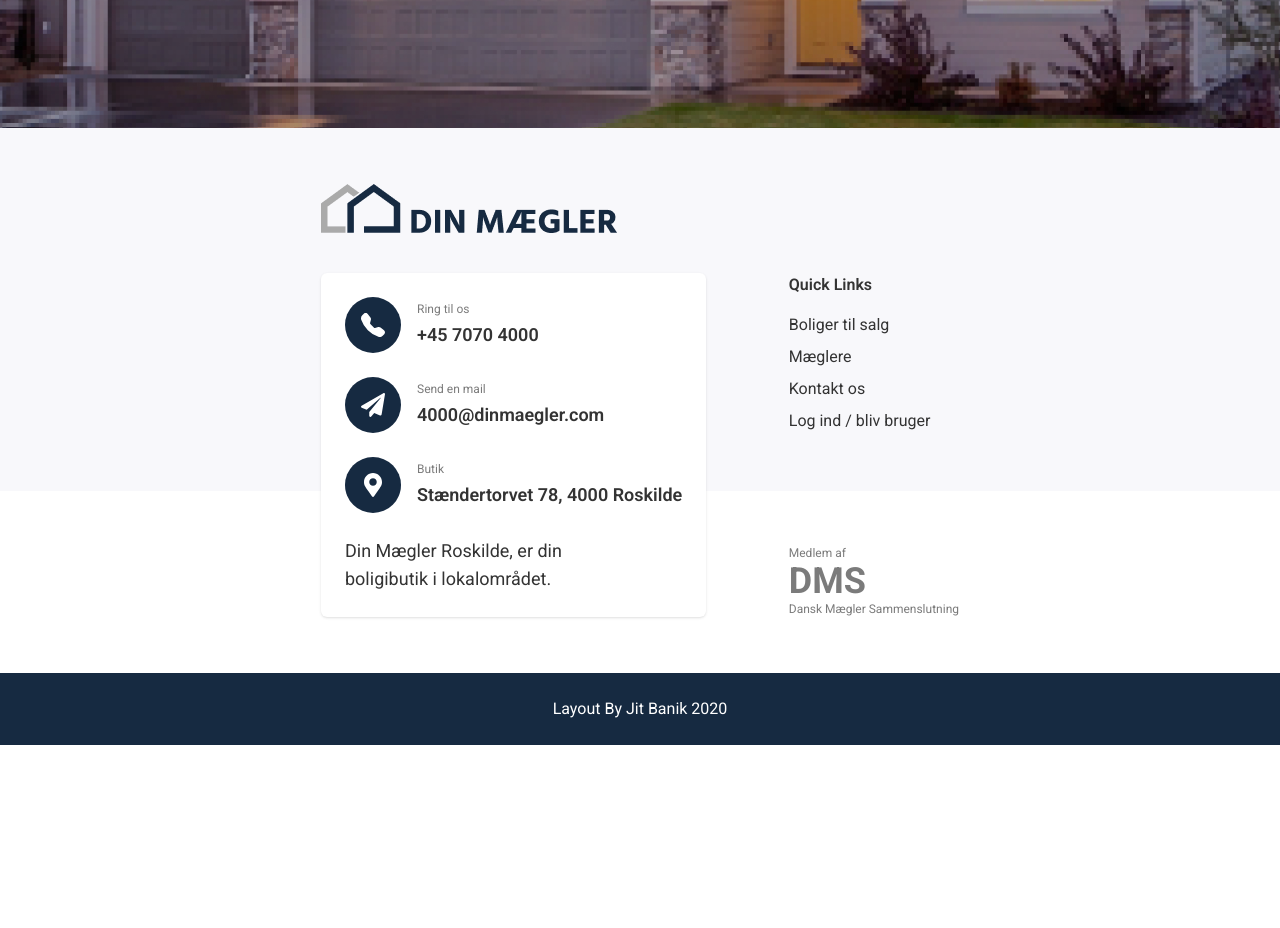
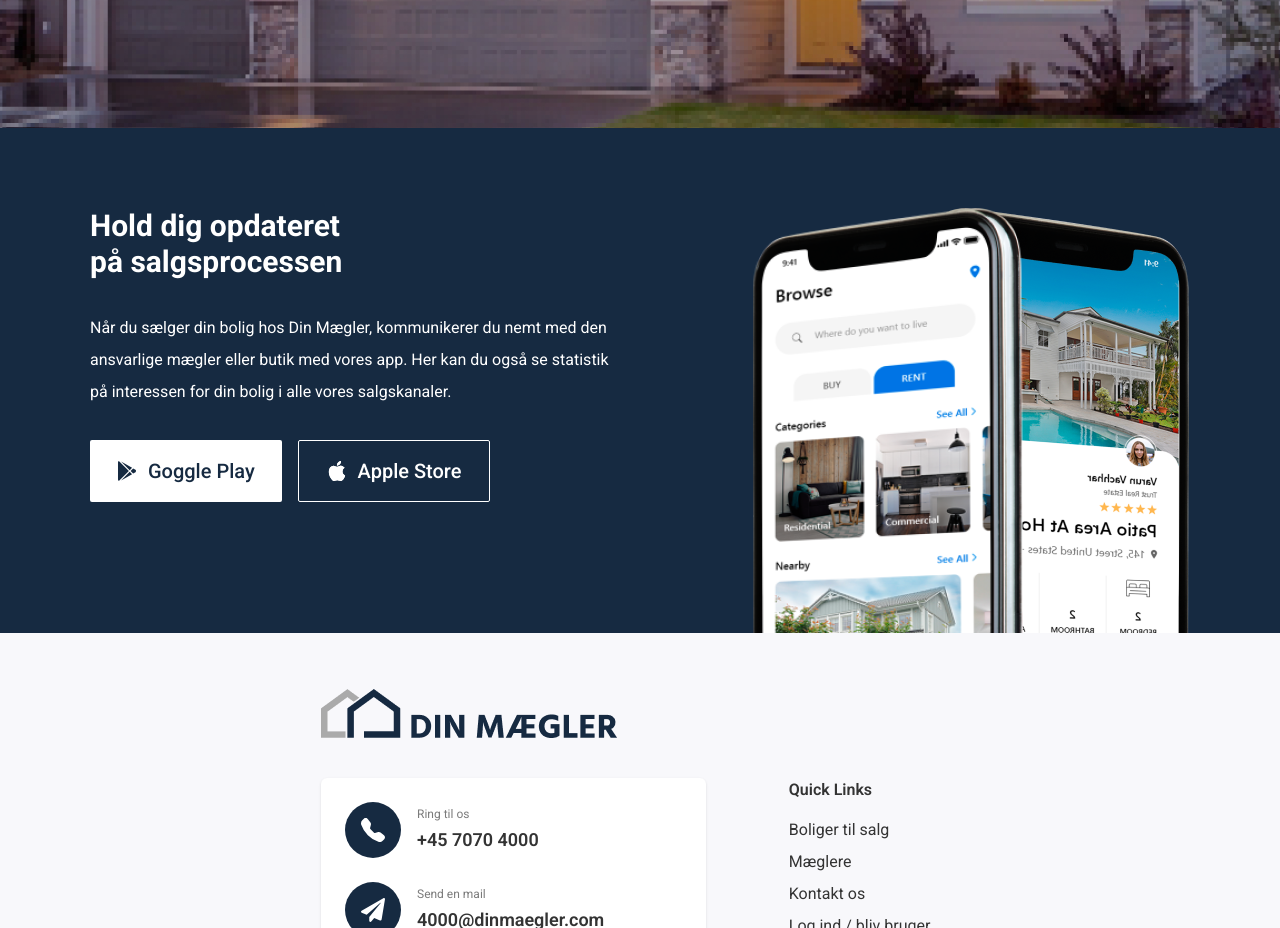
Before and after one commit to Howtoad/real-estate, a React (Create React App) app: page / in a window 1280 px wide. Shown: the part 780-1708 px from the top of the page. Before the commit the page ends 1525 px from the top, so only its background shows below. Built offline with nearby package versions, Linux system fonts and the light colour scheme.

Commit message:
implement sales app section

```diff
--- /dev/null
+++ b/src/templates/SalesAppSection.js
@@ -0,0 +1,45 @@
+import React from "react";
+import { FaGooglePlay } from "react-icons/fa";
+import { BsApple } from "react-icons/bs";
+import { Link } from "react-router-dom";
+
+function SalesAppSection() {
+  return (
+    <div className="text-white bg-primary">
+      <div className="max-w-[1100px] w-full mx-auto flex justify-between">
+        <div className="flex flex-col gap-8 py-20">
+          <h3 className="text-3xl max-w-[260px] font-bold">
+            Hold dig opdateret på salgsprocessen
+          </h3>
+          <p className="text-md max-w-[540px] leading-8">
+            Når du sælger din bolig hos Din Mægler, kommunikerer du nemt med den
+            ansvarlige mægler eller butik med vores app. Her kan du også se
+            statistik på interessen for din bolig i alle vores salgskanaler.
+          </p>
+          <div className="grid grid-cols-2 gap-4 max-w-[400px] text-xl">
+            <Link
+              className="flex items-center justify-around gap-1 px-6 py-4 font-medium bg-white rounded-sm text-primary"
+              to=""
+            >
+              <FaGooglePlay /> Goggle Play
+            </Link>
+            <Link
+              className="flex items-center justify-around gap-1 px-6 py-4 font-medium text-white border border-white rounded-sm"
+              to=""
+            >
+              <BsApple /> Apple Store
+            </Link>
+          </div>
+        </div>
+        <img
+          className="pt-20"
+          src="./images/real-estate/mobiles.png"
+          alt="To mobiler med salgsappen åben"
+          title="To mobiler med salgsappen åben"
+        />
+      </div>
+    </div>
+  );
+}
+
+export default SalesAppSection;
--- a/src/views/Home.js
+++ b/src/views/Home.js
@@ -1,9 +1,11 @@
 import HeroImg from "../templates/HeroImg";
+import SalesAppSection from "../templates/SalesAppSection";
 
 const Home = () => {
   return (
     <>
       <HeroImg />
+      <SalesAppSection />
     </>
   );
 };
```
